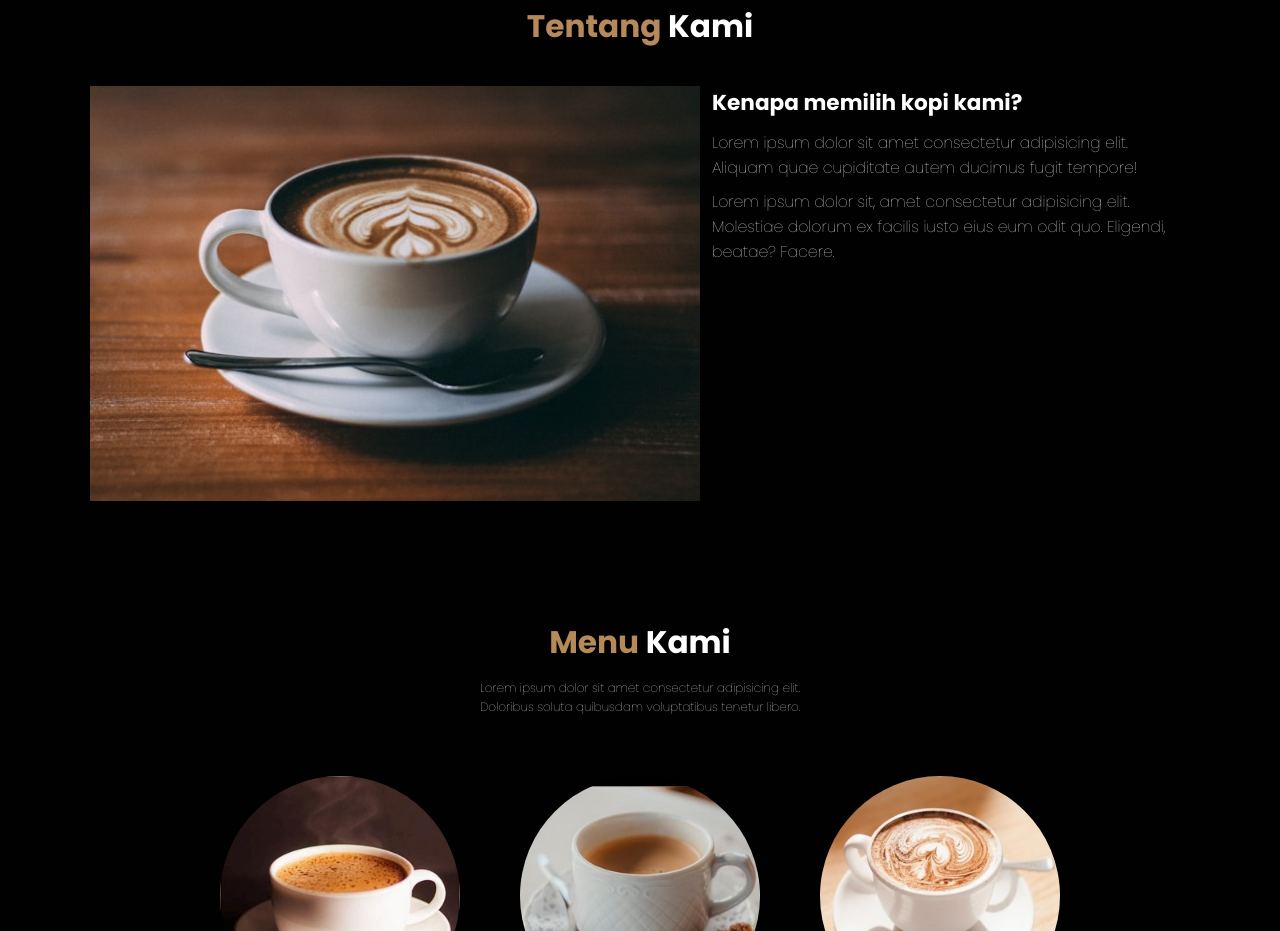
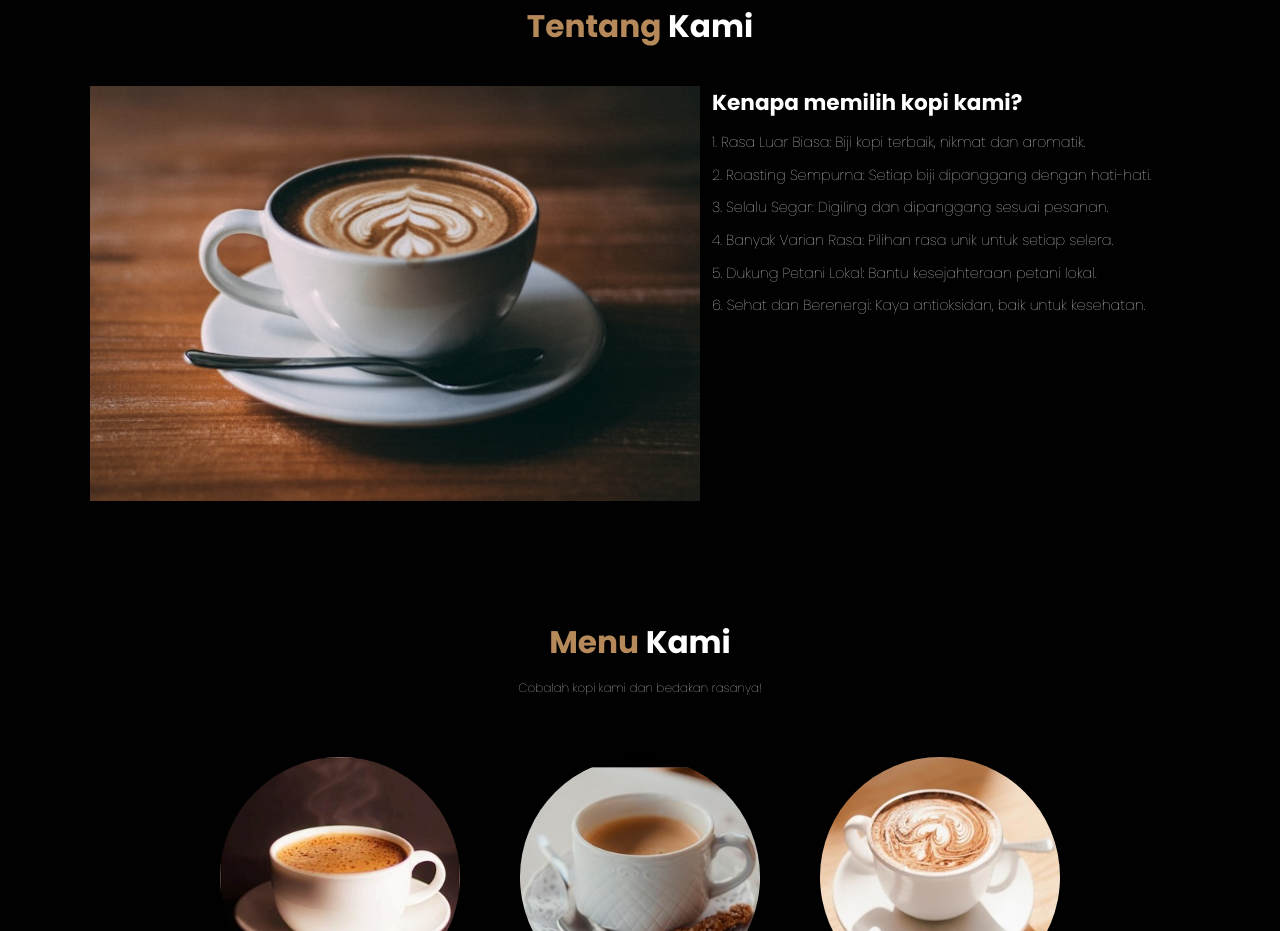
Before and after one commit to dellwatch21/FSCoffee, a plain HTML site: page index.html in a window 1280 px wide. Shown: the part 893-1824 px from the top of the page. Drawn offline with nearby package versions, Linux system fonts and the light colour scheme.

Commit message:
membuat website kedai FS Coffee

```diff
--- a/css/style.css
+++ b/css/style.css
@@ -191,7 +191,7 @@ body {
 
 .about .row .content p {
   margin-bottom: 0.8rem;
-  font-size: 1.3rem;
+  font-size: 1.2rem;
   font-weight: 100;
   line-height: 1.6;
 }
--- a/index.html
+++ b/index.html
@@ -63,15 +63,12 @@
         </div>
         <div class="content">
           <h3>Kenapa memilih kopi kami?</h3>
-          <p>
-            Lorem ipsum dolor sit amet consectetur adipisicing elit. Aliquam
-            quae cupiditate autem ducimus fugit tempore!
-          </p>
-          <p>
-            Lorem ipsum dolor sit, amet consectetur adipisicing elit. Molestiae
-            dolorum ex facilis iusto eius eum odit quo. Eligendi, beatae?
-            Facere.
-          </p>
+          <p>1. Rasa Luar Biasa: Biji kopi terbaik, nikmat dan aromatik.</p>
+          <p>2. Roasting Sempurna: Setiap biji dipanggang dengan hati-hati.</p>
+          <p>3. Selalu Segar: Digiling dan dipanggang sesuai pesanan.</p>
+          <p>4. Banyak Varian Rasa: Pilihan rasa unik untuk setiap selera.</p>
+          <p>5. Dukung Petani Lokal: Bantu kesejahteraan petani lokal.</p>
+          <p>6. Sehat dan Berenergi: Kaya antioksidan, baik untuk kesehatan.</p>
         </div>
       </div>
     </section>
@@ -80,10 +77,7 @@
     <!-- Menu Section start -->
     <section id="menu" class="menu">
       <h2><span>Menu</span> Kami</h2>
-      <p>
-        Lorem ipsum dolor sit amet consectetur adipisicing elit. Doloribus
-        soluta quibusdam voluptatibus tenetur libero.
-      </p>
+      <p>Cobalah kopi kami dan bedakan rasanya!</p>
 
       <div class="row">
         <div class="menu-card">
```
